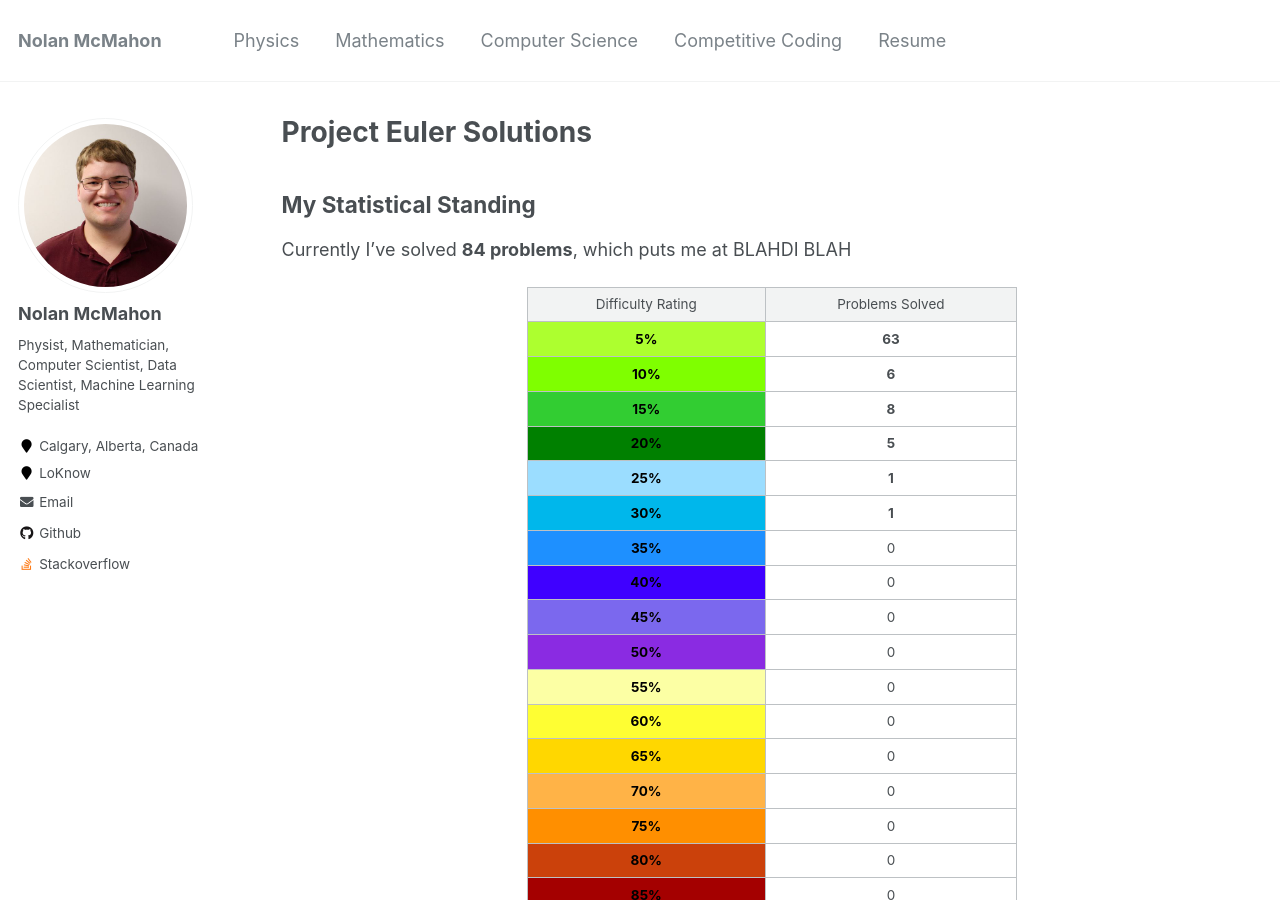
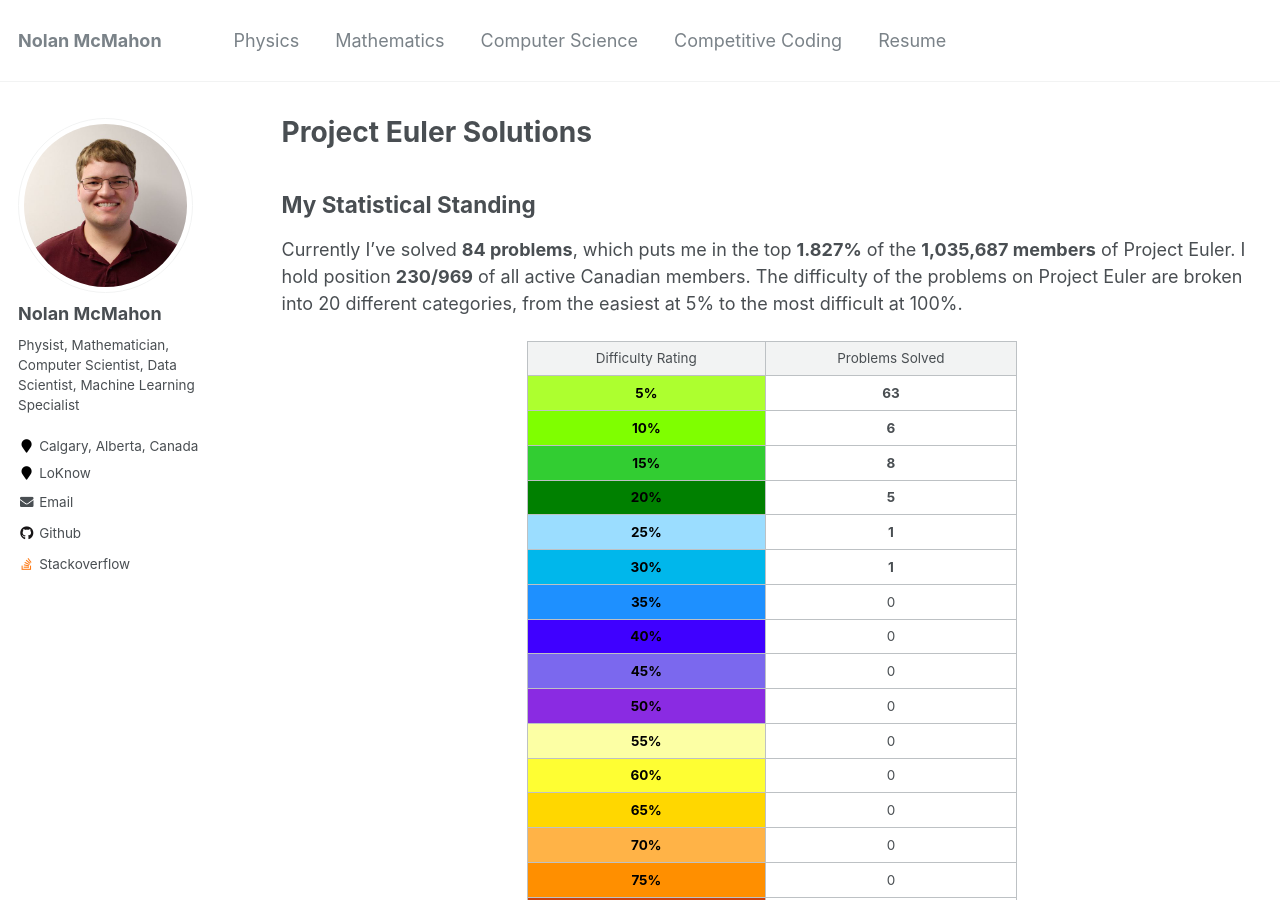
Before and after one commit to NolantheNerd/NolantheNerd.github.io, a Jekyll site: the page built from _competitive_coding/project_euler_home.md, in a window 1280 px wide and 900 px high. Built offline with Jekyll 4.4.1, drawn with Linux system fonts in a browser that asks for light colours.

Commit message:
Fixed Problem 1; Added Problem 2

```diff
--- a/_competitive_coding/project_euler/project_euler_problem.css
+++ b/_competitive_coding/project_euler/project_euler_problem.css
@@ -1,3 +1,7 @@
+.center {
+  text-align: center !important;
+}
+
 .problem_content {
     background-color: #ffffff;
     font-size: 110%;
--- a/_competitive_coding/project_euler_home.md
+++ b/_competitive_coding/project_euler_home.md
@@ -13,7 +13,7 @@ redirect_from:
 
 ## My Statistical Standing
 
-Currently I've solved **84 problems**, which puts me at BLAHDI BLAH
+Currently I've solved **84 problems**, which puts me in the top **1.827%** of the **1,035,687 members** of Project Euler. I hold position **230/969** of all active Canadian members. The difficulty of the problems on Project Euler are broken into 20 different categories, from the easiest at 5% to the most difficult at 100%.
 
 <center>
 <table style="width:50%;">
@@ -116,7 +116,7 @@ Choose the problem below that you'd like to see! As I solve more problems, they
 <tbody>
   <tr>
     <td class="_5p"><a href="/competitive_coding/project_euler/problem_1">1</a></td>
-    <td>2</td>
+    <td class="_5p"><a href="/competitive_coding/project_euler/problem_2">2</a></td>
     <td>3</td>
     <td>4</td>
     <td>5</td>
```
Also changed, not shown: _competitive_coding/project_euler/problem_1.md (+3 -1 lines), _competitive_coding/project_euler/problem_2.md (added, +29 -0 lines).
